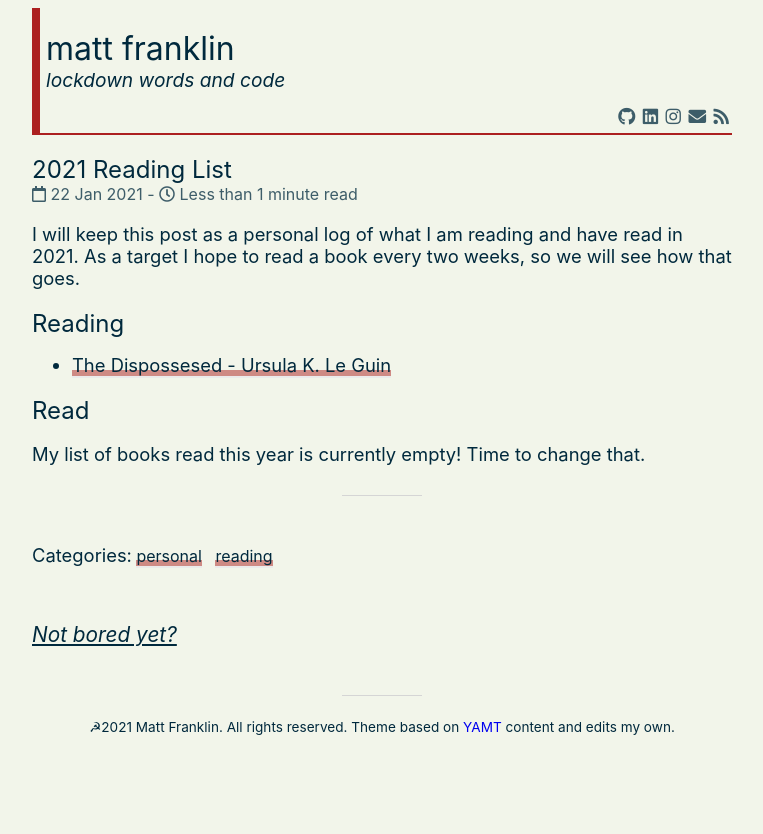
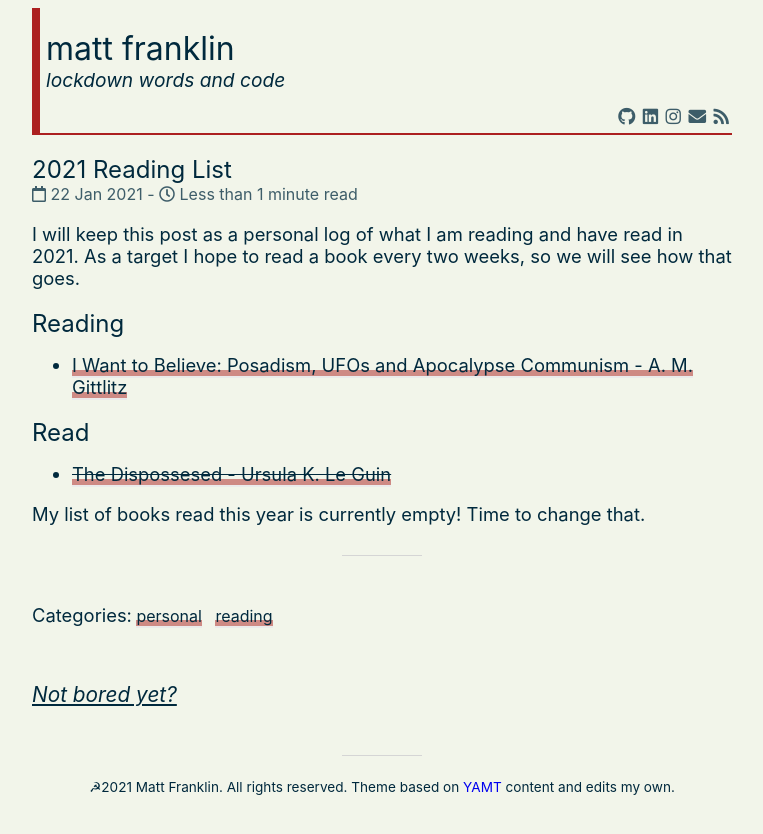
Before and after one commit to mafranklin/mfranklin-website, a Jekyll site: the page built from _posts/2021-01-22-2021-reading-list.md, in a window 1280 px wide. Shown: the top 834 px of the page, without its empty margins (258-1021 px from the left). Built offline with Jekyll 4.4.1, drawn with Linux system fonts in a browser that asks for light colours; nearby versions of some CDN libraries; comment, search, counter and statistics services are not loaded.

Commit message:
new blog and updates

```diff
--- a/_config.yml
+++ b/_config.yml
@@ -2,7 +2,7 @@
 title: Matt Franklin
 description: "lockdown words and code"
 url:  "https://mattfranklin.co.uk" # Actual base url of the website
-baseurl: ""           # url of the jekyll blog. e.g. if you set url to "mysite.com" and baseurl to "blog", the jekyll website will work on "mysite.com/blog"
+baseurl: "/"           # url of the jekyll blog. e.g. if you set url to "mysite.com" and baseurl to "blog", the jekyll website will work on "mysite.com/blog"
 author:
   name: "Matt Franklin"
   email: "matt.franklin.is@gmail.com"
--- a/_posts/2021-01-22-2021-reading-list.md
+++ b/_posts/2021-01-22-2021-reading-list.md
@@ -8,8 +8,10 @@ I will keep this post as a personal log of what I am reading and have read in 20
 
 ## Reading
 
-* [The Dispossesed - Ursula K. Le Guin](https://en.wikipedia.org/wiki/The_Dispossessed)
+* [I Want to Believe: Posadism, UFOs and Apocalypse Communism - A. M. Gittlitz](https://en.wikipedia.org/wiki/The_Dispossessed)
 
 ## Read
 
+* ~~[The Dispossesed - Ursula K. Le Guin](https://www.plutobooks.com/9781786806208/i-want-to-believe/)~~
+
 My list of books read this year is currently empty! Time to change that.
```
Also changed, not shown: _posts/2021-01-08-home-assistant-environment-monitoring.md (+3 -1 lines), assets/favicon.ico, assets/img/raspberrypi/MQTTfinalise.png (added).
